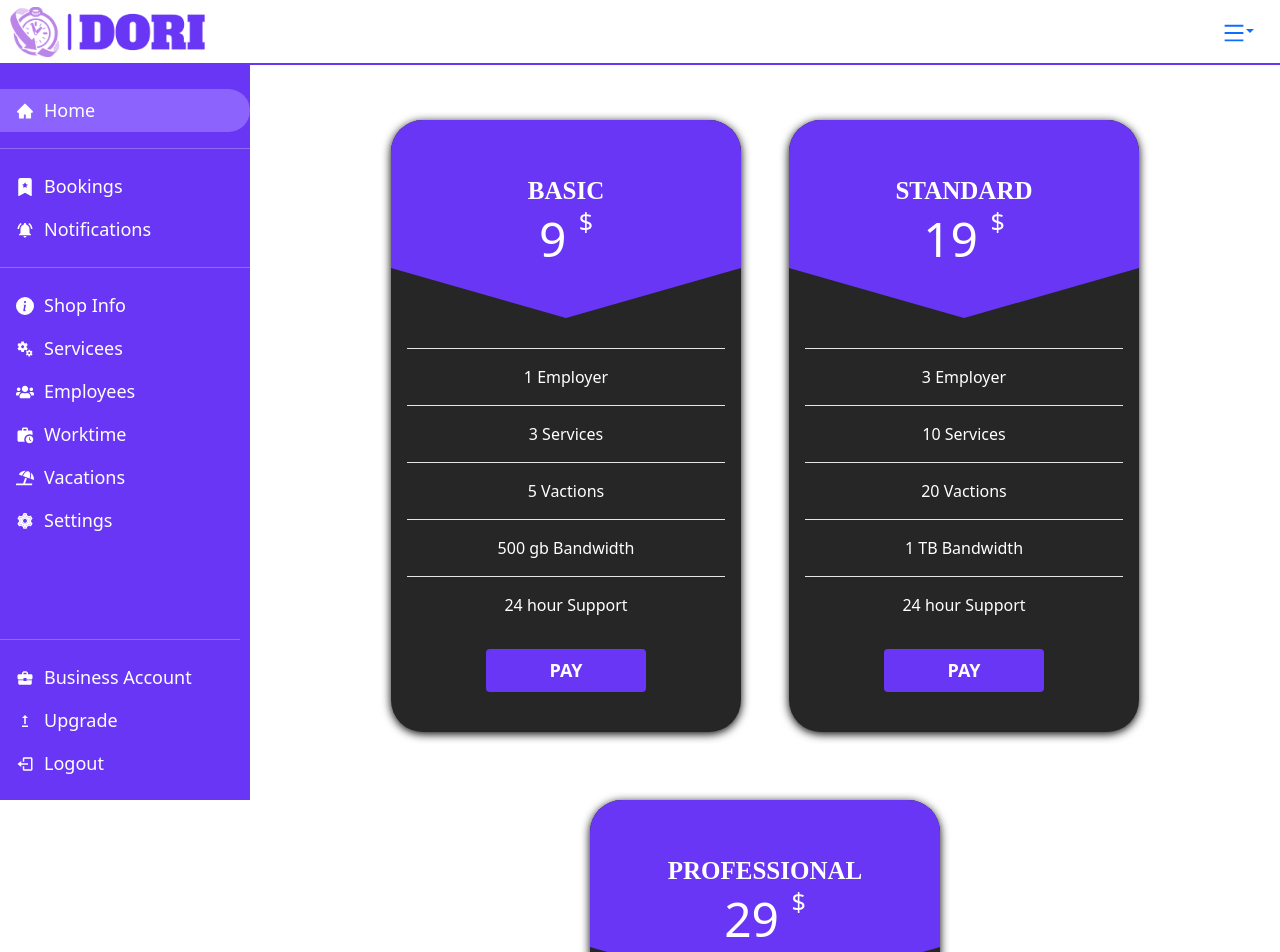
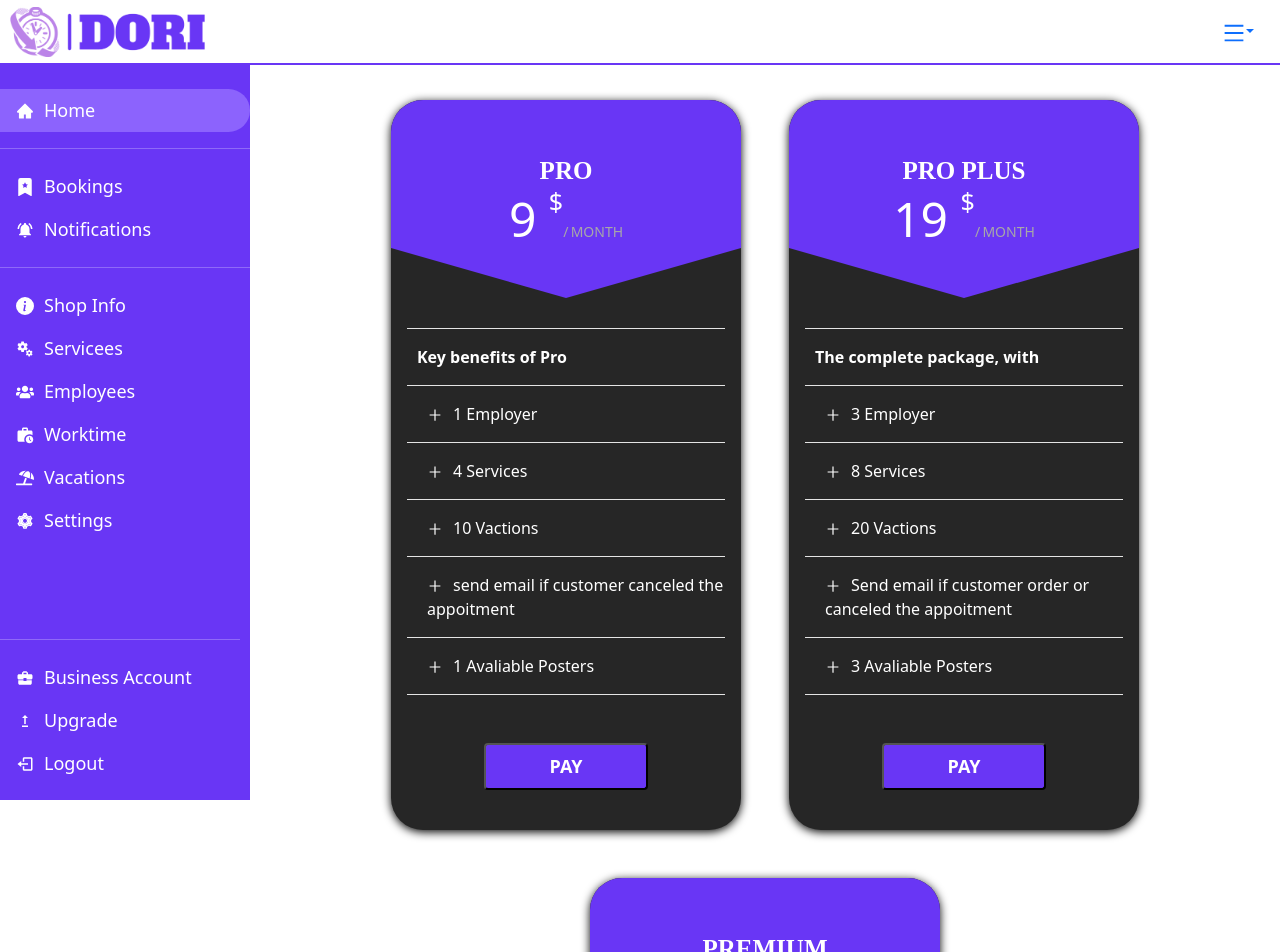
Before and after one commit to muradissa/Dori-Frontend, a React (Create React App) app: page /shop-account/upgrade-account in a window 1280 px wide. Shown: the top 952 px of the page. Built offline with nearby package versions, Linux system fonts and the light colour scheme; sample sign-in values are in the browser's storage; what country-list would draw is missing.

Commit message:
add payment page

```diff
--- a/src/App.js
+++ b/src/App.js
@@ -21,6 +21,8 @@ import ShopSettings from "./components/shop/shopSettings/ShopSettings";
 import Register from "./components/register/Register";
 import PrivateRoute from "./components/global/PrivateRoute";
 import UpgradeAccount from "./components/business/upgradeAccount/UpgradeAccount";
+import CardForm from "./components/business/upgradeAccount/CardForm";
+import Plans from "./components/plans/Plans";
 
 //import ChangeAccounts from './components/changeaccounts/ChangeAccounts';
 
@@ -127,7 +129,11 @@ function App() {
                   <Route exact path='/shop-account/worktime' element={<ShopWorkSchedule/>}/>
                   <Route exact path='/shop-account/vacations' element={<ShopVacationSchedule/>}/>
                   <Route exact path='/shop-account/shop-settings' element={<ShopSettings/>}/>
-                  <Route exact path='/shop-account/upgrade-account' element={<UpgradeAccount/>}/>
+                  {/* <Route exact path='/shop-account/upgrade-account' element={<UpgradeAccount/>}/> */}
+                  <Route exact path='/shop-account/upgrade-account' element={<Plans/>}/>
+
+                  <Route exact path='/shop-account/payment' element={<UpgradeAccount/>}/>
+
 
 
                 </Route>
--- a/src/components/business/upgradeAccount/UpgradeAccount.jsx
+++ b/src/components/business/upgradeAccount/UpgradeAccount.jsx
@@ -1,20 +1,60 @@
-import React from 'react'
-import './upgradeAccount.css'
+import React, { useState } from 'react'
+import './upgradeAccount.css';
 import Payment from './Payment';
 import CardForm from './CardForm';
 import Plans from '../../plans/Plans';
 
+import {AiOutlinePlus} from 'react-icons/ai'
 
 function UpgradeAccount() {
+
+  const [plan, setPlan] = useState(JSON.parse(localStorage.getItem('plan')));
+  // alert(plan)
+  // debugger;
   return (
-    <div style={{width:"100%"}}>
+    <div style={{width:"100%",display:"flex",gap:"2rem",justifyContent:"center"}}>
         {/* <Payment></Payment> */}
 
-        <Plans></Plans>
-        <div style={{width:"fit-content"}}>
+        {/* <Plans></Plans> */}
+        {/* <div style={{width:"fit-content"}}>
           <CardForm></CardForm>
 
-        </div>
+
+        </div> */}
+
+        <CardForm></CardForm>
+        {/* <div className="single-price" style={{height:"100%"}}>
+            <div className="deal-top">
+                <h3>{plan[0].title}</h3>
+                <h4> 9 <span className="sup">$</span><span className="sup-month">/ month</span>  </h4>
+            </div>
+            <div className="deal-bottom">
+                <ul className="deal-item">
+                    <li>{plan[0].subtitle}</li>
+                    <li><AiOutlinePlus className="deal-item-icon"></AiOutlinePlus>1 Employer</li>
+                    <li><AiOutlinePlus className="deal-item-icon"></AiOutlinePlus>3 Services</li>
+                    <li><AiOutlinePlus className="deal-item-icon"></AiOutlinePlus>5 Vactions</li>
+                    <li><AiOutlinePlus className="deal-item-icon"></AiOutlinePlus>500 gb Bandwidth </li>
+                    <li><AiOutlinePlus className="deal-item-icon"></AiOutlinePlus>24 hour Support </li>
+                </ul>
+
+            </div>
+        </div> */}
+        <div className="single-price" style={{height:"100%"}}>
+                        <div className="deal-top">
+                            <h3>{plan[0].title}</h3>
+                            <h4> {plan[0].price} <span className="sup">$</span><span className="sup-month">/ month</span>  </h4>
+                        </div>
+                        <div className="deal-bottom">
+                            <ul className="deal-item">
+                                <li>{plan[0].subtitle}</li>
+                                {
+                                    plan[0].features.map((feature) => <li><AiOutlinePlus className="deal-item-icon"></AiOutlinePlus>{feature}</li>)
+                                }
+                            </ul>
+
+                        </div>
+                    </div>
     </div>
   )
 }
--- a/src/components/plans/Plans.jsx
+++ b/src/components/plans/Plans.jsx
@@ -1,114 +1,63 @@
-import React from 'react';
+import React, { useEffect, useState } from 'react';
+import { useNavigate  } from "react-router-dom";
 import './plans.css';
+import {AiOutlinePlus} from 'react-icons/ai'
 import 'bootstrap/dist/css/bootstrap.min.css';
 
 const Plans = () => {
-  return (
-    // <div className="plans-container">
-    //   <div className="row">
-    //     <div className="col-md-4 mb-4">
-    //       <div className="plan-card">
-    //         <div className="plan-title">Plan 1</div>
-    //         <div className="plan-price">$10/month</div>
-    //         <ul className="plan-features">
-    //           <li>Feature 1</li>
-    //           <li>Feature 2</li>
-    //           <li>Feature 3</li>
-    //         </ul>
-    //         <button className="btn btn-primary plan-button">Select Plan</button>
-    //       </div>
-    //     </div>
 
-    //     <div className="col-md-4 mb-4">
-    //       <div className="plan-card">
-    //         <div className="plan-title">Plan 2</div>
-    //         <div className="plan-price">$20/month</div>
-    //         <ul className="plan-features">
-    //           <li>Feature 1</li>
-    //           <li>Feature 2</li>
-    //           <li>Feature 3</li>
-    //         </ul>
-    //         <button className="btn btn-primary plan-button">Select Plan</button>
-    //       </div>
-    //     </div>
+    const navigate = useNavigate ();
 
-    //     <div className="col-md-4 mb-4">
-    //       <div className="plan-card">
-    //         <div className="plan-title">Plan 3</div>
-    //         <div className="plan-price">$30/month</div>
-    //         <ul className="plan-features">
-    //           <li>Feature 1</li>
-    //           <li>Feature 2</li>
-    //           <li>Feature 3</li>
-    //         </ul>
-    //         <button className="btn btn-primary plan-button">Select Plan</button>
-    //       </div>
-    //     </div>
-    //   </div>
-    // </div>
+    const plansData = [
+        {
+            title : "PRO",price:"9",subtitle: "Key benefits of Pro",features:["1 Employer" , "4 Services","10 Vactions","send email if customer canceled the appoitment ","1 Avaliable Posters"]
+        },
+        {
+            title : "Pro Plus",price:"19",subtitle: "The complete package, with",features:["3 Employer" , "8 Services","20 Vactions","Send email if customer order or canceled the appoitment ","3 Avaliable Posters"]
+        },
+        {
+            title : "PREMIUM",price:"29",subtitle: "All the advantages of Pro, plus",features:["10 Employer" , "12 Services","50 Vactions","Send email if customer order or canceled the appoitment ","5 Avaliable Posters"]
+        }
+    ]
+
+    const movetoPaymentPageFunc = (planTitle) =>{
+        const plan = plansData.filter(planItem => planItem.title === planTitle)
+        localStorage.removeItem("plan");
+        localStorage.setItem("plan",JSON.stringify(plan));
+        if(planTitle){
+            navigate("/shop-account/payment");
+        }
+
+    }
+
+    return (
+
     <div className="pricing-area">
         <div className="container">
             <div className="row">
-                {/* <div className="col-lg-4 col-md-6 col-sm-12 col-xs-12"> */}
+                {plansData.map((plan) => (
                     <div className="single-price">
                         <div className="deal-top">
-                            <h3>Basic</h3>
-                            <h4> 9 <span className="sup">$</span> </h4>
+                            <h3>{plan.title}</h3>
+                            <h4> {plan.price} <span className="sup">$</span><span className="sup-month">/ month</span>  </h4>
                         </div>
                         <div className="deal-bottom">
                             <ul className="deal-item">
-                                <li>1 Employer</li>
-                                <li>3 Services</li>
-                                <li>5 Vactions</li>
-                                <li>500 gb Bandwidth </li>
-                                <li>24 hour Support </li>
+                                <li>{plan.subtitle}</li>
+                                {
+                                    plan.features.map((feature) => <li><AiOutlinePlus className="deal-item-icon"></AiOutlinePlus>{feature}</li>)
+                                }
+                                <li>{" "}</li>
                             </ul>
                             <div className="btn-area">
-                                <a href="#">Pay</a>
+                                {/* <a  href="/shop-account/payment" onClick={movetoPaymentPage(plan.title)}>Pay</a>        */}
+                                <button  onClick={(e) => movetoPaymentPageFunc(plan.title)}>Pay</button>
+
                             </div>
                         </div>
                     </div>
-                {/* </div> */}
-                {/* <div className="col-lg-4 col-md-6 col-sm-12 col-xs-12"> */}
-                    <div className="single-price">
-                        <div className="deal-top">
-                            <h3>Standard</h3>
-                            <h4> 19 <span className="sup">$</span> </h4>
-                        </div>
-                        <div className="deal-bottom">
-                            <ul className="deal-item">
-                                <li>3 Employer</li>
-                                <li>10 Services</li>
-                                <li>20 Vactions</li>
-                                <li>1 TB Bandwidth </li>
-                                <li>24 hour Support </li>
-                            </ul>
-                            <div className="btn-area">
-                                <a href="#">Pay</a>
-                            </div>
-                        </div>
-                    </div>
-                {/* </div> */}
-                {/* <div className="col-lg-4 col-md-6 col-sm-12 col-xs-12"> */}
-                    <div className="single-price">
-                        <div className="deal-top">
-                            <h3>Professional</h3>
-                            <h4> 29 <span className="sup">$</span> </h4>
-                        </div>
-                        <div className="deal-bottom">
-                            <ul className="deal-item">
-                                <li>10 Employer</li>
-                                <li>20 Services</li>
-                                <li>30 Vactions</li>
-                                <li>5 TB Bandwidth </li>
-                                <li>24 hour Support </li>
-                            </ul>
-                            <div className="btn-area">
-                                <a href="#">Pay</a>
-                            </div>
-                        </div>
-                    </div>
-                {/* </div> */}
+                ))}
+
             </div>
         </div>
 
--- a/src/components/plans/plans.css
+++ b/src/components/plans/plans.css
@@ -47,7 +47,8 @@
 
    .pricing-area{
      /* margin-top: 100px ; */
-     margin: 0
+     margin: 0;
+     width: 100%;
    }
    .row{
     display: flex;
@@ -56,8 +57,8 @@
    .single-price {
     text-align: center;
     background: #262626;
-    transition: .7s;
-    margin-top: 20px;
+    transition: .5s;
+    /* margin-top: 20px; */
     width: 350px;
     border-radius: 2rem;
     /* border: 1px solid #d9e903; */
@@ -83,6 +84,12 @@
     vertical-align: text-top;
     font-size: 25px;
   }
+  .single-price h4 .sup-month{
+    font-size: 14px;
+    color:rgb(168, 168, 168)
+
+  }
+
   .deal-top {
     position: relative;
     background: var(--primary);
@@ -90,6 +97,8 @@
     text-transform: uppercase;
     padding: 136px 24px 0;
     border-radius: 2rem 2rem 0rem 0rem;
+    transition: transform 0.6s ease, box-shadow 0.6s ease, border-top 2.6s ease;
+
     /* padding-top: 50px; */
   }
   .deal-top::after {
@@ -102,6 +111,7 @@
     border-top: 50px solid var(--primary);
     border-left: 175px solid transparent;
     border-right: 175px solid transparent;
+    transition: transform 0.6s ease, box-shadow 0.9s, ease border-top 2.6s ease;
 
   }
   .deal-bottom {
@@ -111,6 +121,17 @@
     margin: 0;
     padding: 0;
   }
+  /* .deal-item{
+
+  } */
+  .deal-bottom  ul li:nth-child(1) {
+    /* text-style:bold; */
+    /* color:w; */
+    text-align: start;
+    font-weight: bold;
+    padding-left: 10px;
+    /* text */
+  }
   .deal-bottom  ul li {
     font-size: 16px;
     color: #fff;
@@ -118,9 +139,16 @@
     margin-top: 16px;
     border-top: 1px solid #E4E4E4;
     padding-top: 16px;
+    text-align: start;
+    padding-left: 20px;
+
     list-style: none;
   }
-  .btn-area a {
+  .deal-item-icon{
+    margin-right:10px;
+    padding-right: 0px;
+}
+  .btn-area button{
     display: inline-block;
     font-size: 18px;
     color: #fff;
@@ -142,7 +170,7 @@
   .single-price:hover .deal-top {
     background: whitesmoke;
     color:#000;
-    transition: 0.3s ;
+    transition: transform 0.8s ease, box-shadow 0.6s ease ,border-top 2.6s ease;
 
   }
   .single-price:hover h3{
@@ -158,9 +186,11 @@
     border-top: 75px solid whitesmoke;
     bottom: -75px;
     /* transition: 0.3s; */
-    box-shadow: 0 -3px 5px rgb(241, 241, 4) ;
+    /* box-shadow: 0 -3px 5px rgb(241, 241, 4) ; */
+    /* box-shadow: 0 -1px 5px rgb(158, 20, 185); */
+
   }
-  .single-price:hover .btn-area a {
+  .single-price:hover .btn-area button {
     background: #262626;
     background: whitesmoke;
     color:#000
```
Also changed, not shown: src/components/business/upgradeAccount/CardForm.jsx (+6 -1 lines), src/components/business/upgradeAccount/upgradeAccount.css (+17 -0 lines).
